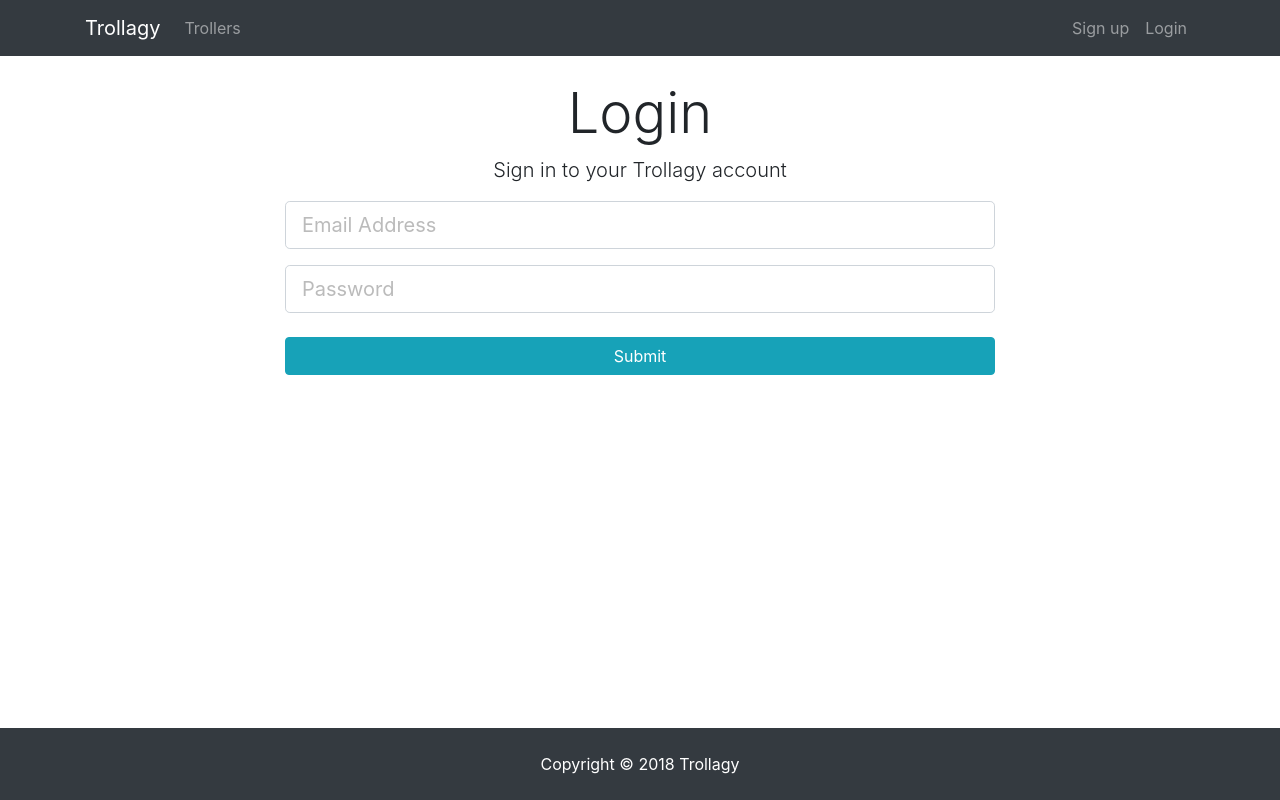
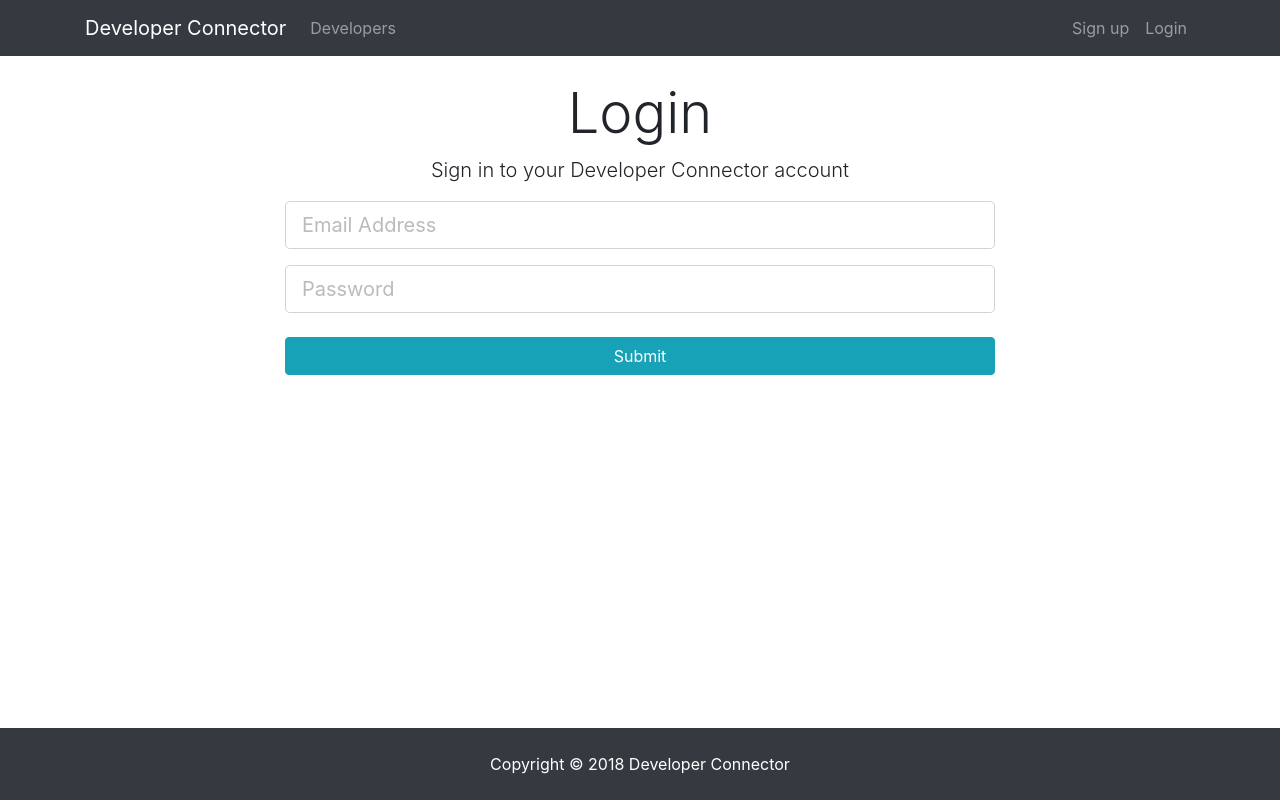
Before and after one commit to damiandevega/trollagy, a React (Create React App) app in the folder client/: page /login in a window 1280 px wide. Built offline with nearby package versions, Linux system fonts and the light colour scheme.

Commit message:
updating some text

```diff
--- a/client/public/index.html
+++ b/client/public/index.html
@@ -11,7 +11,7 @@
     crossorigin="anonymous">
   <link rel="stylesheet" href="https://use.fontawesome.com/releases/v5.4.1/css/all.css" integrity="sha384-5sAR7xN1Nv6T6+dT2mhtzEpVJvfS3NScPQTrOxhwjIuvcA67KV2R5Jz6kr4abQsz"
     crossorigin="anonymous">
-  <title>Trollagy - A social network for free speech</title>
+  <title>Developer Connector - A social network for professionals</title>
 </head>
 
 <body>
--- a/client/src/components/auth/Login.js
+++ b/client/src/components/auth/Login.js
@@ -55,7 +55,7 @@ class Login extends Component {
               <div className="col-md-8 m-auto">
                 <h1 className="display-4 text-center">Login</h1>
                 <p className="lead text-center">
-                  Sign in to your Trollagy account
+                  Sign in to your Developer Connector account
                 </p>
                 <form onSubmit={this.onSubmit}>
 
--- a/client/src/components/auth/Register.js
+++ b/client/src/components/auth/Register.js
@@ -56,7 +56,7 @@ class Register extends Component {
             <div className="row">
               <div className="col-md-8 m-auto">
                 <h1 className="display-4 text-center">Sign up</h1>
-                <p className="lead text-center">Create your Trollagy account</p>
+                <p className="lead text-center">Create your Developer Connector account</p>
                 <form noValidate onSubmit={this.onSubmit}>
 
                 <TextFieldGroup
--- a/client/src/components/layout/Footer.js
+++ b/client/src/components/layout/Footer.js
@@ -3,7 +3,7 @@ import React from "react";
 function Footer() {
   return (
     <footer className="bg-dark text-white mt-5 p-4 text-center fixed-bottom">
-      Copyright &copy; {new Date().getFullYear()} Trollagy
+      Copyright &copy; {new Date().getFullYear()} Developer Connector
     </footer>
   );
 }
--- a/client/src/components/layout/Navbar.js
+++ b/client/src/components/layout/Navbar.js
@@ -60,7 +60,7 @@ class Navbar extends Component {
         <nav className="navbar navbar-expand-sm navbar-dark bg-dark mb-4">
           <div className="container">
             <Link className="navbar-brand" to="/">
-              Trollagy
+              Developer Connector
             </Link>
             <button
               className="navbar-toggler"
@@ -76,7 +76,7 @@ class Navbar extends Component {
                 <li className="nav-item">
                   <Link className="nav-link" to="/profiles">
                     {" "}
-                    Trollers
+                    Developers
                   </Link>
                 </li>
               </ul>
--- a/package.json
+++ b/package.json
@@ -1,5 +1,5 @@
 {
-  "name": "trollagy",
+  "name": "developer-connector",
   "version": "1.0.0",
   "description": "",
   "main": "index.js",
```
